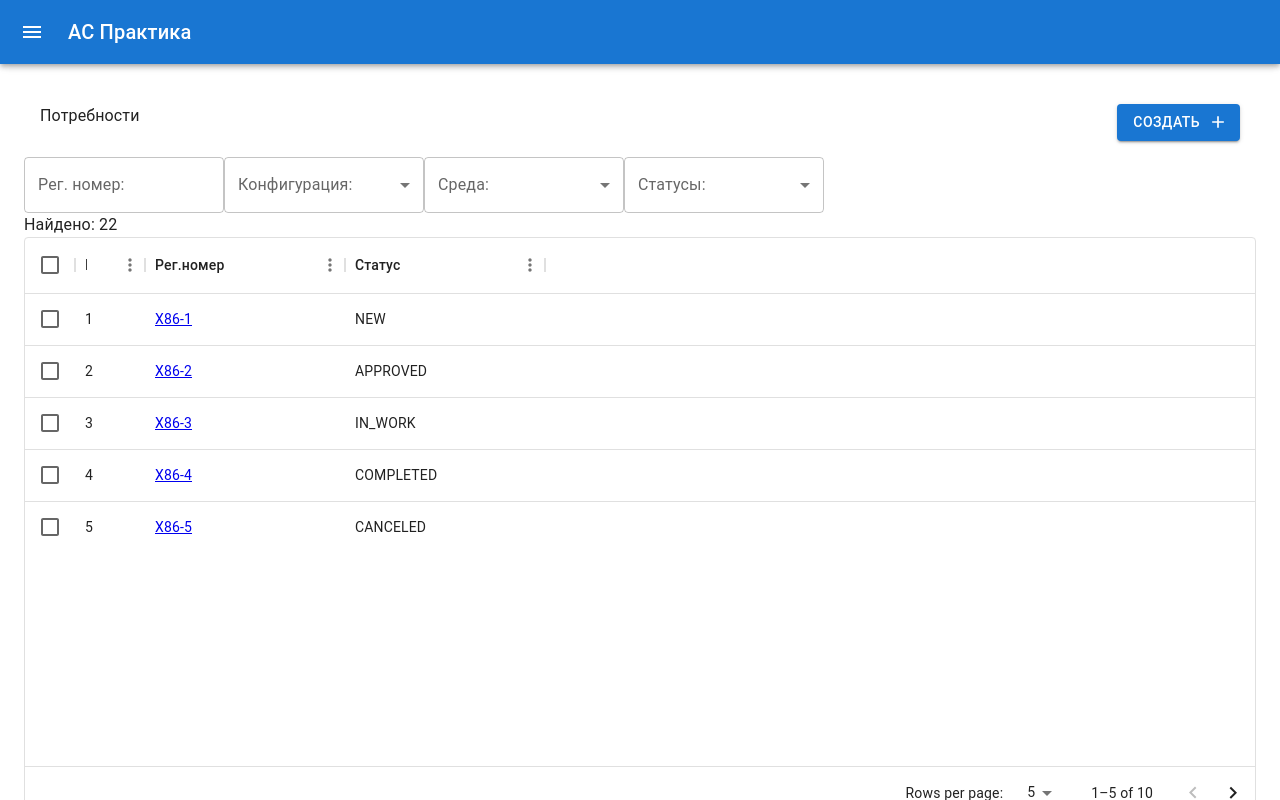
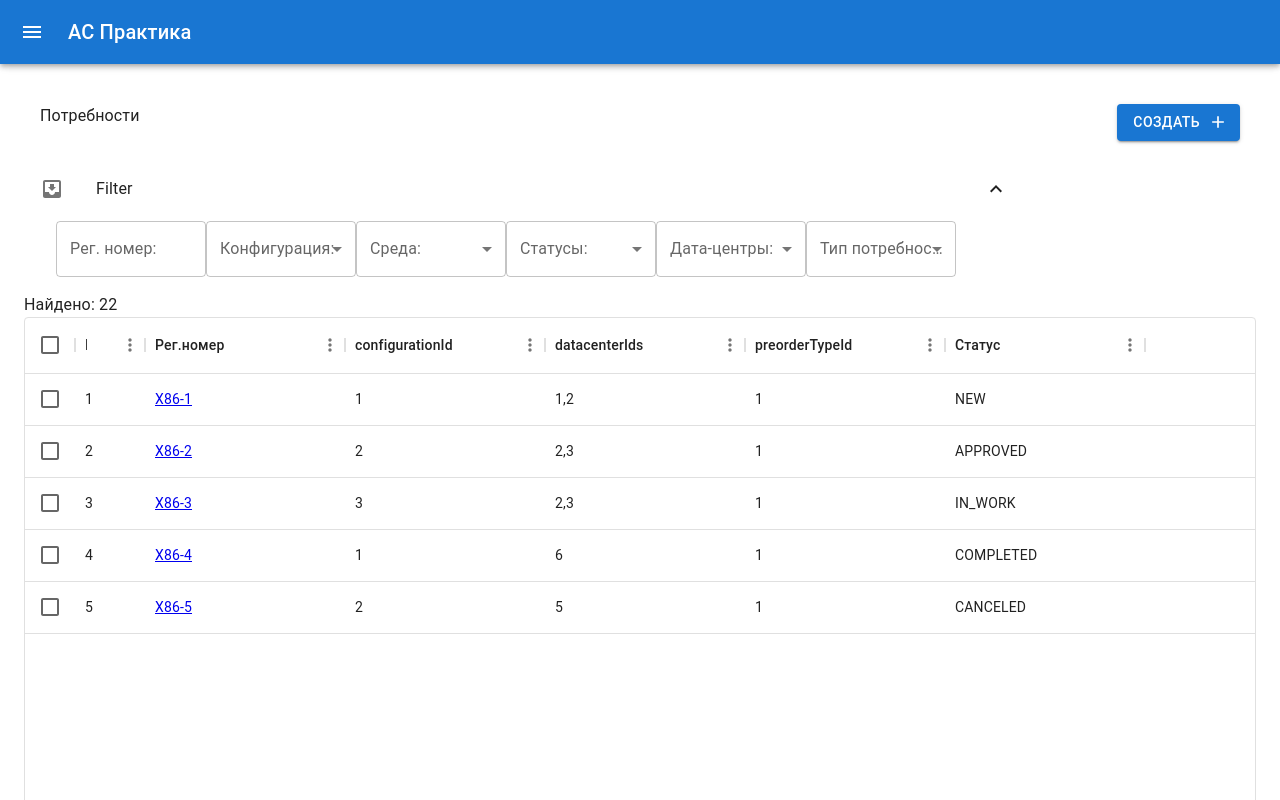
Before and after one commit to KirsanovAlexander/practice-web, a React (Create React App) app: page / in a window 1280 px wide. Shown: the top 800 px of the page. Built offline with nearby package versions, Linux system fonts and the light colour scheme.

Commit message:
eslint and searchfield

```diff
--- /dev/null
+++ b/src/hook.ts
@@ -0,0 +1,5 @@
+import {useDispatch, useSelector, TypedUseSelectorHook} from 'react-redux';
+import type{RootState, AppDispatch} from './store';
+
+export const useAppDispatch = () => useDispatch<AppDispatch>();
+export const useAppSelector: TypedUseSelectorHook<RootState> = useSelector;
--- a/src/index.css
+++ b/src/index.css
@@ -11,3 +11,7 @@ code {
   font-family: source-code-pro, Menlo, Monaco, Consolas, 'Courier New',
     monospace;
 }
+
+.filter__select{
+  width: 150px;
+}
--- a/src/index.tsx
+++ b/src/index.tsx
@@ -2,11 +2,16 @@ import React from 'react'
 import ReactDOM from 'react-dom/client'
 import './index.css'
 import App from './App'
-
+import { Provider } from 'react-redux'
+import store from './store'
 
 const rootEl = document.getElementById('root')
 
 if (rootEl) {
   const root = ReactDOM.createRoot(rootEl)
-  root.render(<App />)
+  root.render(
+  <Provider store={store}>
+      <App />
+  </Provider>
+  )
 }
--- a/src/pages/configurations/configurations.tsx
+++ b/src/pages/configurations/configurations.tsx
@@ -55,14 +55,6 @@ export function Configurations() {
       }
     }
     searchData();
-    Configuration.search().then((results) => {
-      setCodesConfigurations(
-        Array.prototype.map.call(results.results, (el) => ({
-          ["value"]: el.id,
-          ["label"]: el.code,
-        }))
-      );
-    });
   }, []);
 
   return (
@@ -70,25 +62,6 @@ export function Configurations() {
       <Typography variant="h5" noWrap component="div">
         Конфигурации
       </Typography>
-      <Select
-        labelId="configurations"
-        label="Конфигурация:"
-        onChange={(el) => {
-          Configuration.search({ configurationId: el }).then((results) => {
-            setData(results.results);
-            setCount(results.count);
-          });
-        }}
-      >
-        {(codesConfigurations || []).map(({ value, label }) => (
-          <MenuItem
-            key={value}
-            value={value}
-          >
-            {label}
-          </MenuItem>
-        ))}
-      </Select>
       <Box
         flexBasis="200px"
         mr="50"
@@ -98,7 +71,7 @@ export function Configurations() {
             placeholder="Начните ввод номера"
             label="Название"
             onChange={(text: any) => {
-              Configuration.search({ code: text.target.value }).then(
+              Configuration.search({ term: text.target.value }).then(
                 (results) => {
                   setData(results.results);
                   setCount(results.count);
--- a/src/pages/datacenters/datacenters.tsx
+++ b/src/pages/datacenters/datacenters.tsx
@@ -39,7 +39,7 @@ export function Datacenters() {
   useEffect(() => {
     async function searchData() {
       try {
-        const results: any = await Datacenter.search();
+        const results = await Datacenter.search();
 
         setData(results.results);
         setCount(results.count);
@@ -49,8 +49,6 @@ export function Datacenters() {
     }
     searchData();
   }, []);
-
-  console.log(data)
 
   return (
     <>
@@ -65,8 +63,9 @@ export function Datacenters() {
           <TextField
             placeholder="Начните ввод номера"
             label="Название"
-            onChange={(text: any) => {
-              Datacenter.search({ code: text.target.value }).then((results) => {
+            onChange={(text) => {
+              Datacenter.search({ term: text.target.value }).then(
+                (results) => {
                 setData(results.results);
                 setCount(results.count);
               });
--- a/src/pages/environments/environments.tsx
+++ b/src/pages/environments/environments.tsx
@@ -40,31 +40,21 @@ const COLUMNS = [
 ];
 
 export function Environments() {
-  const [count1, setCount1] = useState(0);
-  const [data1, setData1] = useState([]);
-  const [codesConfigurations, setCodesConfigurations] = useState();
-  const [codesEnvironments, setCodesEnvironments] = useState();
+  const [count, setCount] = useState(0);
+  const [data, setData] = useState([]);
 
   useEffect(() => {
-    async function searchData1() {
+    async function searchData() {
       try {
         const results = await Environment.search();
 
-        setData1(results.results);
-        setCount1(results.count);
+        setData(results.results);
+        setCount(results.count);
       } catch (error) {
         console.error(error);
       }
     }
-    searchData1();
-    // Environment.search().then((results) => {
-    //   setCodesEnvironments(
-    //     Array.prototype.map.call(results.results, (el) => ({
-    //       ["value"]: el.id,
-    //       ["label"]: el.code,
-    //     }))
-    //   );
-    // });
+    searchData();
   }, []);
 
   return (
@@ -72,50 +62,28 @@ export function Environments() {
       <Typography variant="h5" noWrap component="div">
         Среды
       </Typography>
-      <Box flexBasis="200px" mr="50">
+      <Box
+      flexBasis="200px"
+      mr="50"
+      >
         <FormControl fullWidth>
           <TextField
             placeholder="Начните ввод номера"
             label="Название"
             onChange={function (text) {
-              Environment.search({ code: text.target.value }).then(
+              Environment.search({ term: text.target.value }).then(
                 (results) => {
-                  setData1(results.results)
-                  setCount1(results.count)
-
+                  setData(results.results)
+                  setCount(results.count)
                 }
               )
             }}
           />
         </FormControl>
       </Box>
-      <Box flexBasis="200px" mr="2">
-          <FormControl fullWidth>
-            <InputLabel id="environments">Среда:</InputLabel>
-            <Select
-              labelId="environments"
-              label="Среда:"
-              onChange={(el) => {
-                Environment.search({ id: el.target.value }).then((results) => {
-                  setData1(results.results);
-                  setCount1(results.count);
-                });
-              }}
-            >
-              {(codesEnvironments || []).map(({ value, label }) => (
-                <MenuItem
-                  key={value}
-                  value={value}
-                >
-                  {label}
-                </MenuItem>
-              ))}
-            </Select>
-          </FormControl>
-        </Box>
-      <div className="countData">Найдено: {count1}</div>
+      <div className="countData">Найдено: {count}</div>
       <DataGrid
-        rows={data1}
+        rows={data}
         columns={COLUMNS}
         initialState={{
           pagination: {
--- a/src/pages/preorder/preorder.tsx
+++ b/src/pages/preorder/preorder.tsx
@@ -94,7 +94,6 @@ export function Preorder({ children }: PreorderProps) {
           Success
         </Button>
       </Stack>
-      <Select></Select>
       <Box display="flex">
         <Box
           flexBasis="200px"
--- a/src/pages/preorderTypes/preorderTypes.tsx
+++ b/src/pages/preorderTypes/preorderTypes.tsx
@@ -70,7 +70,7 @@ export function PreorderTypes() {
             placeholder="Начните ввод номера"
             label="Название"
             onChange={(text: any) => {
-              PreorderType.search({ title: text.target.value }).then(
+              PreorderType.search({ term: text.target.value }).then(
                 (results) => {
                   setData(results.results);
                   setCount(results.count);
--- a/src/pages/preorders/preorders.tsx
+++ b/src/pages/preorders/preorders.tsx
@@ -4,7 +4,6 @@ import {
   Box,
   Button,
   FormControl,
-  Input,
   InputLabel,
   MenuItem,
   Select,
@@ -12,8 +11,16 @@ import {
 } from "@mui/material";
 import { Add } from "@mui/icons-material";
 import { DataGrid } from "@mui/x-data-grid";
-import { Preorder, Configuration, Environment } from "../../models";
+import { Preorder, Configuration, Environment, Datacenter, PreorderType } from "../../models";
 import { Link } from "react-router-dom";
+import List from '@mui/material/List';
+import ListItemButton from '@mui/material/ListItemButton';
+import ListItemIcon from '@mui/material/ListItemIcon';
+import ListItemText from '@mui/material/ListItemText';
+import Collapse from '@mui/material/Collapse';
+import InboxIcon from '@mui/icons-material/MoveToInbox';
+import ExpandLess from '@mui/icons-material/ExpandLess';
+import ExpandMore from '@mui/icons-material/ExpandMore';
 
 
 const COLUMNS = [
@@ -29,6 +36,21 @@ const COLUMNS = [
     renderCell: (params: { row: { id: any; }; value: string | number | boolean | React.ReactElement<any, string | React.JSXElementConstructor<any>> | Iterable<React.ReactNode> | React.ReactPortal | null | undefined; }) => (
       <Link to={`/preorders/${params.row.id}`}>{params.value}</Link>
     ),
+  },
+  {
+    headerName: "configurationId",
+    field: "configurationId",
+    width: 200,
+  },
+  {
+    headerName: "datacenterIds",
+    field: "datacenterIds",
+    width: 200,
+  },
+  {
+    headerName: "preorderTypeId",
+    field: "preorderTypeId",
+    width: 200,
   },
   {
     headerName: "Статус",
@@ -50,7 +72,7 @@ const COLUMNS = [
         return <div className="status canceled">{text}</div>;
       }
     },
-  },
+  }
 ];
 
 const STATUSES = [
@@ -85,6 +107,13 @@ export function Preorders() {
   const [data, setData] = useState([]);
   const [codesConfigurations, setCodesConfigurations] = useState();
   const [codesEnvironments, setCodesEnvironments] = useState();
+  const [codesDatacenters, setCodesDatacenters] = useState();
+  const [codesPreorderTypes, setCodesPreorderTypes] = useState();
+  const [open, setOpen] = React.useState(true);
+
+  const handleClick = () => {
+    setOpen(!open);
+  };
 
   useEffect(() => {
     async function searchData() {
@@ -98,7 +127,6 @@ export function Preorders() {
       }
     }
     searchData();
-
     Configuration.search().then((results) => {
       setCodesConfigurations(
         Array.prototype.map.call(results.results, (el) => ({
@@ -115,23 +143,59 @@ export function Preorders() {
         }))
       );
     });
+    Datacenter.search().then((results) => {
+      setCodesDatacenters(
+        Array.prototype.map.call(results.results, (el) => ({
+          ["value"]: el.id,
+          ["label"]: el.code,
+        }))
+      );
+    });
+    PreorderType.search().then((results) => {
+      setCodesPreorderTypes(
+        Array.prototype.map.call(results.results, (el) => ({
+          ["value"]: el.id,
+          ["label"]: el.code,
+        }))
+      );
+    });
   }, []);
 
   return (
     <>
       <Header
         title="Потребности"
-        actions={
-          <>
+        actions={<>
           <Button
             variant="contained"
             endIcon={<Add />}
           >
             Создать
           </Button>
-          </>
-        }
-      />
+        </>} />
+      <List
+        sx={{
+          width: '100%',
+          maxWidth: 1000,
+          bgcolor: 'background.paper'
+        }}
+        component="nav"
+        aria-labelledby="nested-list-subheader"
+      >
+        <ListItemButton onClick={handleClick}>
+          <ListItemIcon>
+            <InboxIcon />
+          </ListItemIcon>
+          <ListItemText primary="Filter" />
+          {open ? <ExpandLess /> : <ExpandMore />}
+        </ListItemButton>
+
+        <Collapse in={open} timeout="auto" unmountOnExit>
+          <List component="div" disablePadding>
+            <ListItemButton
+              sx={{ pl: 4,
+              maxWidth: 700
+              }}>
               <Box display="flex">
                 <Box
                   flexBasis="200px"
@@ -139,6 +203,7 @@ export function Preorders() {
                 >
                   <FormControl fullWidth>
                     <TextField
+                      className="filter__select"
                       placeholder="Начните ввод номера"
                       label="Рег. номер:"
                       onChange={(text) => {
@@ -148,8 +213,7 @@ export function Preorders() {
                             setCount(results.count);
                           }
                         );
-              }}
-            />
+                      }} />
                   </FormControl>
                 </Box>
                 <Box
@@ -158,6 +222,7 @@ export function Preorders() {
                   <FormControl fullWidth>
                     <InputLabel id="configurations">Конфигурация:</InputLabel>
                     <Select
+                      className="filter__select"
                       labelId="configurations"
                       label="Конфигурация:"
                       onChange={(el) => {
@@ -167,6 +232,9 @@ export function Preorders() {
                         });
                       }}
                     >
+                      <MenuItem value=''>
+                        <em>None</em>
+                      </MenuItem>
                       {(codesConfigurations || []).map(({ value, label }) => (
                         <MenuItem
                           key={value}
@@ -182,6 +250,7 @@ export function Preorders() {
                   <FormControl fullWidth>
                     <InputLabel id="environments">Среда:</InputLabel>
                     <Select
+                      className="filter__select"
                       labelId="environments"
                       label="Среда:"
                       onChange={(el) => {
@@ -191,6 +260,9 @@ export function Preorders() {
                         });
                       }}
                     >
+                      <MenuItem value=''>
+                        <em>None</em>
+                      </MenuItem>
                       {(codesEnvironments || []).map(({ value, label }) => (
                         <MenuItem
                           key={value}
@@ -206,6 +278,7 @@ export function Preorders() {
                   <FormControl fullWidth>
                     <InputLabel id="statuses">Статусы:</InputLabel>
                     <Select
+                      className="filter__select"
                       labelId="statuses"
                       label="Статусы:"
                       onChange={(el) => {
@@ -215,6 +288,9 @@ export function Preorders() {
                         });
                       }}
                     >
+                      <MenuItem value=''>
+                        <em>None</em>
+                      </MenuItem>
                       {(STATUSES || []).map(({ value, label }) => (
                         <MenuItem
                           key={value}
@@ -226,7 +302,67 @@ export function Preorders() {
                     </Select>
                   </FormControl>
                 </Box>
+                <Box flexBasis="200px" mr="2">
+                  <FormControl fullWidth>
+                    <InputLabel id="environments">Дата-центры:</InputLabel>
+                    <Select
+                      className="filter__select"
+                      labelId="environments"
+                      label="Среда:"
+                      onChange={(el) => {
+                        Preorder.search({ datacenterIds: el.target.value }).then((results) => {
+                          setData(results.results);
+                          setCount(results.count);
+                        });
+                      }}
+                    >
+                      <MenuItem value=''>
+                        <em>None</em>
+                      </MenuItem>
+                      {(codesDatacenters || []).map(({ value, label }) => (
+                        <MenuItem
+                          key={value}
+                          value={value}
+                        >
+                          {label}
+                        </MenuItem>
+                      ))}
+                    </Select>
+                  </FormControl>
                 </Box>
+                <Box flexBasis="200px" mr="2">
+                  <FormControl fullWidth>
+                    <InputLabel id="environments">Тип потребности:</InputLabel>
+                    <Select
+                      className="filter__select"
+                      labelId="environments"
+                      label="Среда:"
+                      onChange={(el) => {
+                        Preorder.search({ preorderTypeId: el.target.value }).then((results) => {
+                          setData(results.results);
+                          setCount(results.count);
+                        });
+                      }}
+                    >
+                      <MenuItem value=''>
+                        <em>None</em>
+                      </MenuItem>
+                      {(codesPreorderTypes || []).map(({ value, label }) => (
+                        <MenuItem
+                          key={value}
+                          value={value}
+                        >
+                          {label}
+                        </MenuItem>
+                      ))}
+                    </Select>
+                  </FormControl>
+                </Box>
+              </Box>
+            </ListItemButton>
+          </List>
+        </Collapse>
+      </List><>
         <div className="countData">Найдено: {count}</div>
         <DataGrid
           rows={data}
@@ -236,10 +372,9 @@ export function Preorders() {
               paginationModel: { page: 0, pageSize: 5 },
             },
           }}
-        pageSizeOptions={[5, 10]}
+          pageSizeOptions={[5, 10, 15, 20]}
           checkboxSelection
-        disableColumnFilter
-      />
-    </>
+          disableColumnFilter />
+      </></>
   );
 }
--- /dev/null
+++ b/src/store/index.ts
@@ -0,0 +1,13 @@
+import { configureStore } from "@reduxjs/toolkit";
+import todoReducer from './preorderSlice'
+
+const store = configureStore({
+    reducer: {
+        todos: todoReducer,
+    },
+});
+
+export default store
+
+export type RootState = ReturnType<typeof store.getState>
+export type AppDispatch = typeof store.dispatch;
```
Also changed, not shown: src/store/preorderSlice.tsx (added). Lines whose indentation alone changed are shown as unchanged.
